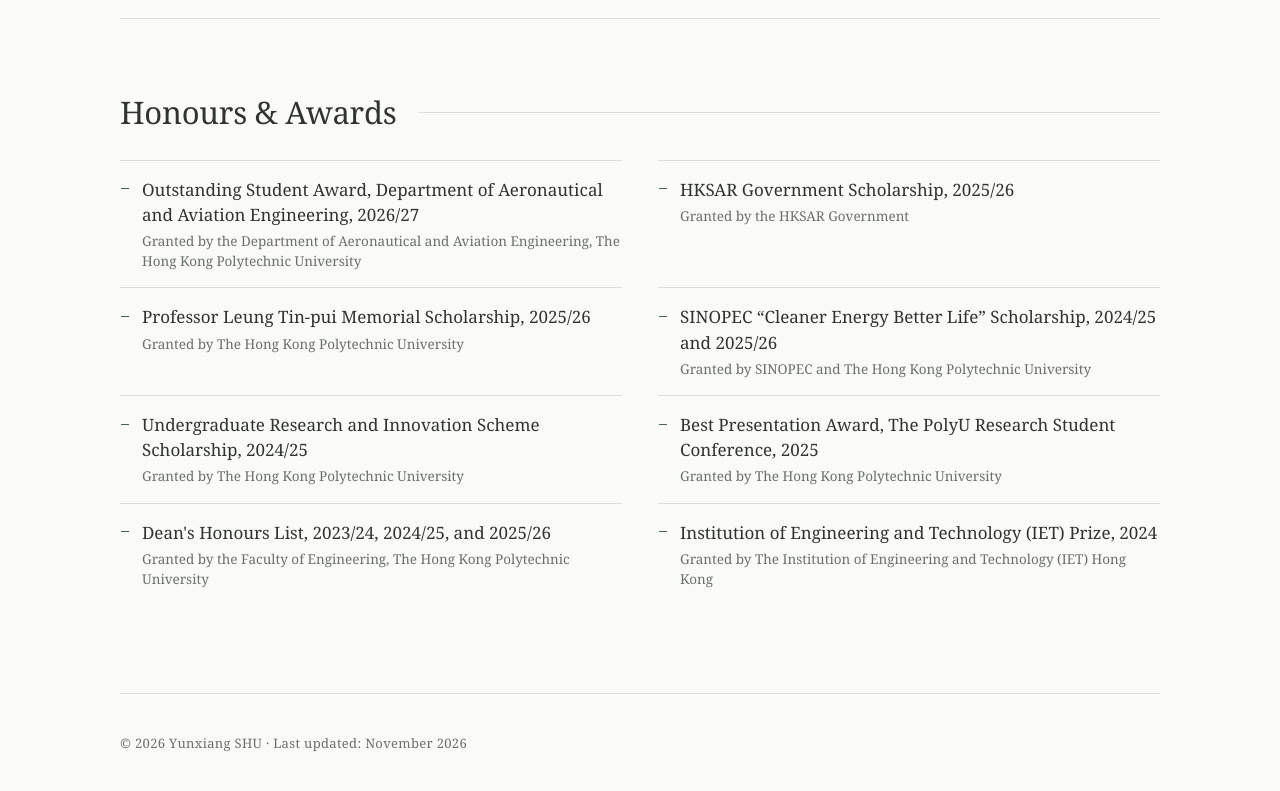
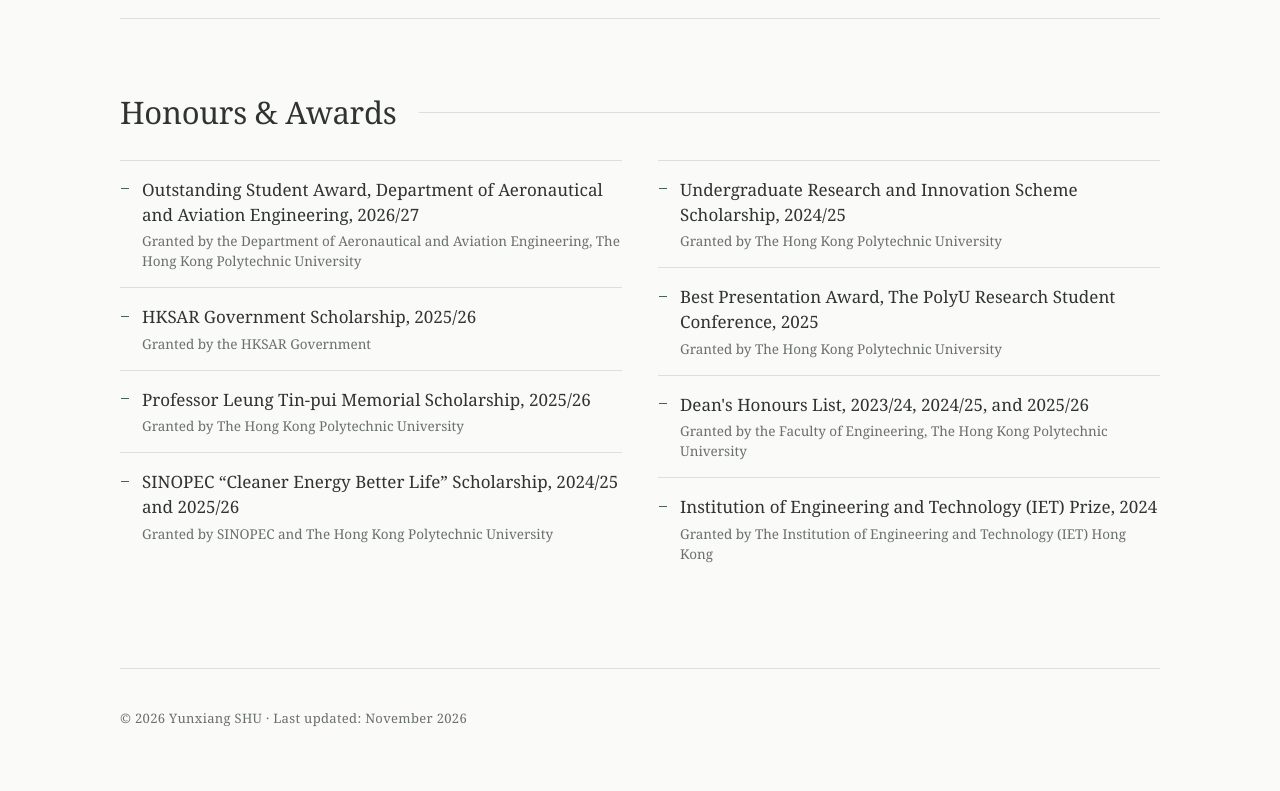
Before and after one commit to Richard2025-hub/richard2025-hub.github.io, a plain HTML site: page index.html in a window 1280 px wide. Shown: the part 2053-2844 px from the top of the page. Drawn offline with Linux system fonts and the light colour scheme.

Commit message:
Let awards keep their natural content height

```diff
--- a/styles.css
+++ b/styles.css
@@ -479,10 +479,10 @@ h2::after {
   list-style: none;
 }
 
+/* Columns let each award keep its own content height. */
 .honours-list {
-  display: grid;
-  grid-template-columns: repeat(2, minmax(0, 1fr));
-  gap: 0 36px;
+  column-count: 2;
+  column-gap: 36px;
   line-height: 1.48;
 }
 
@@ -491,6 +491,7 @@ h2::after {
   margin: 0;
   padding: 16px 0 16px 22px;
   border-top: 1px solid var(--border);
+  break-inside: avoid;
 }
 
 .plain-list.compact li::before {
@@ -638,7 +639,7 @@ footer {
   }
 
   .honours-list {
-    grid-template-columns: 1fr;
+    column-count: 1;
   }
 
   footer {
```
